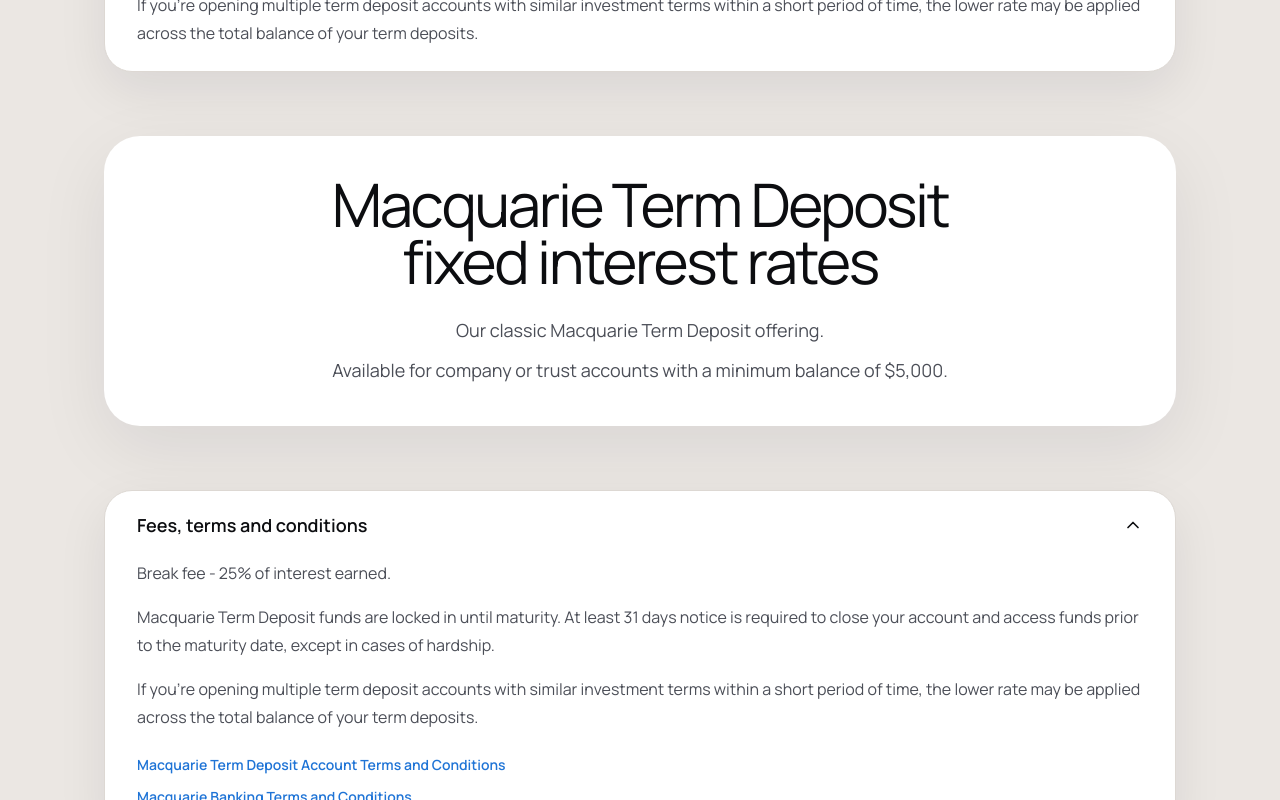
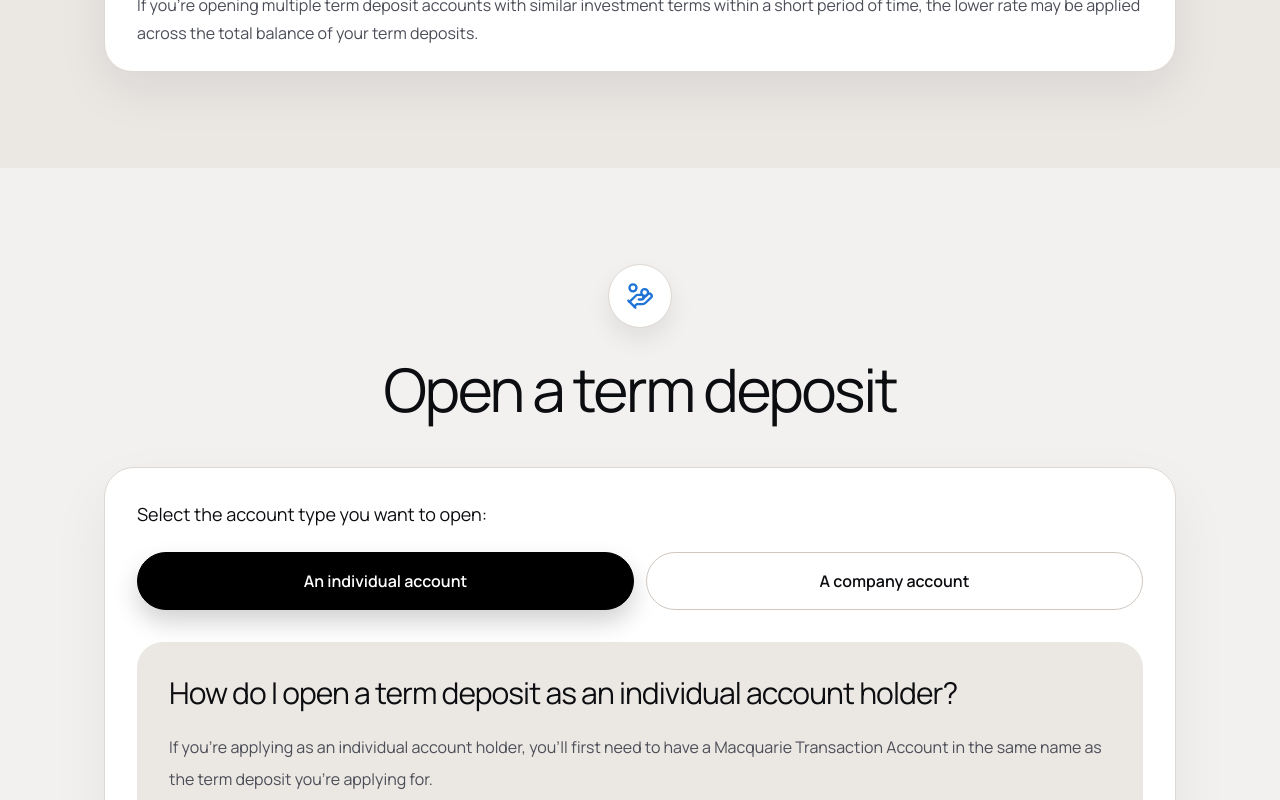
Before and after one commit to lindaywtnhdghc48-tech/macq-new, a Next.js app: page / in a window 1280 px wide. Shown: the part 3020-3820 px from the top of the page. Built offline with nearby package versions, Linux system fonts and the light colour scheme.

Commit message:
Remove unused classic rates section

```diff
--- a/src/components/term-deposits/RatesSection.tsx
+++ b/src/components/term-deposits/RatesSection.tsx
@@ -3,7 +3,6 @@
 import { useMemo, useState } from "react";
 
 import {
-  classicAccordionItems,
   digitalAccordionItems,
   digitalRatesOverMillion,
   digitalRatesUnderMillion,
@@ -115,28 +114,6 @@
         </div>
 
         <AccordionGroup items={digitalAccordionItems} alwaysOpen showChevron={false} />
-
-        <div
-          id="classic-rates"
-          className="scroll-mt-36 rounded-[36px] bg-white px-5 py-10 shadow-[0_22px_70px_rgba(8,15,39,0.08)] sm:px-8 lg:px-12"
-        >
-          <div className="mx-auto max-w-[760px] text-center">
-            <h2 className="font-[family:var(--font-display)] text-4xl leading-[0.95] tracking-[-0.04em] text-[var(--ink)] sm:text-6xl">
-              Macquarie Term Deposit
-              <br />
-              fixed interest rates
-            </h2>
-            <p className="mt-6 text-lg leading-8 text-[var(--copy)]">
-              Our classic Macquarie Term Deposit offering.
-            </p>
-            <p className="mt-2 text-lg leading-8 text-[var(--copy)]">
-              Available for company or trust accounts with a minimum balance of $5,000.
-            </p>
-          </div>
-
-        </div>
-
-        <AccordionGroup items={classicAccordionItems} />
       </div>
     </section>
   );
```
